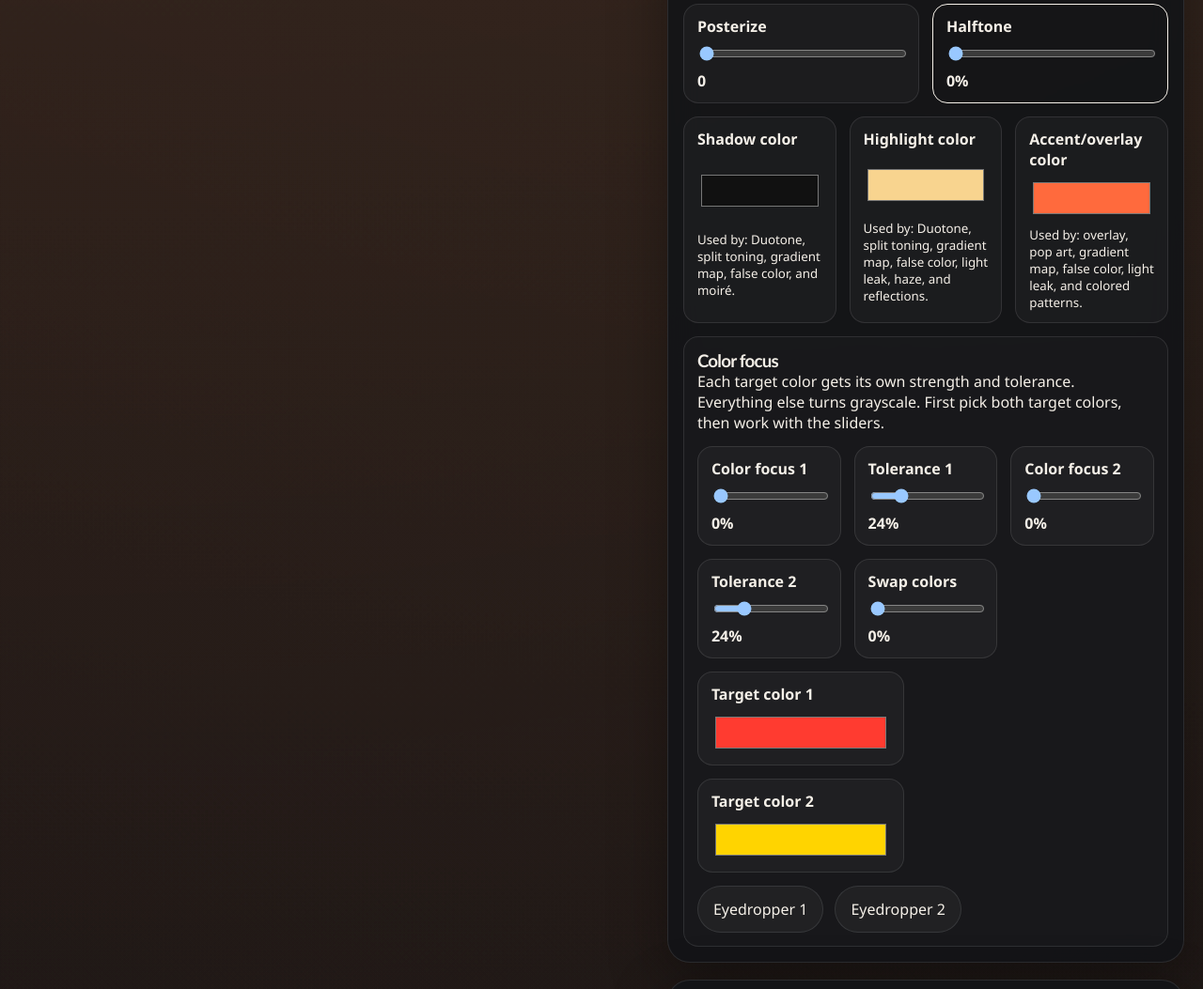
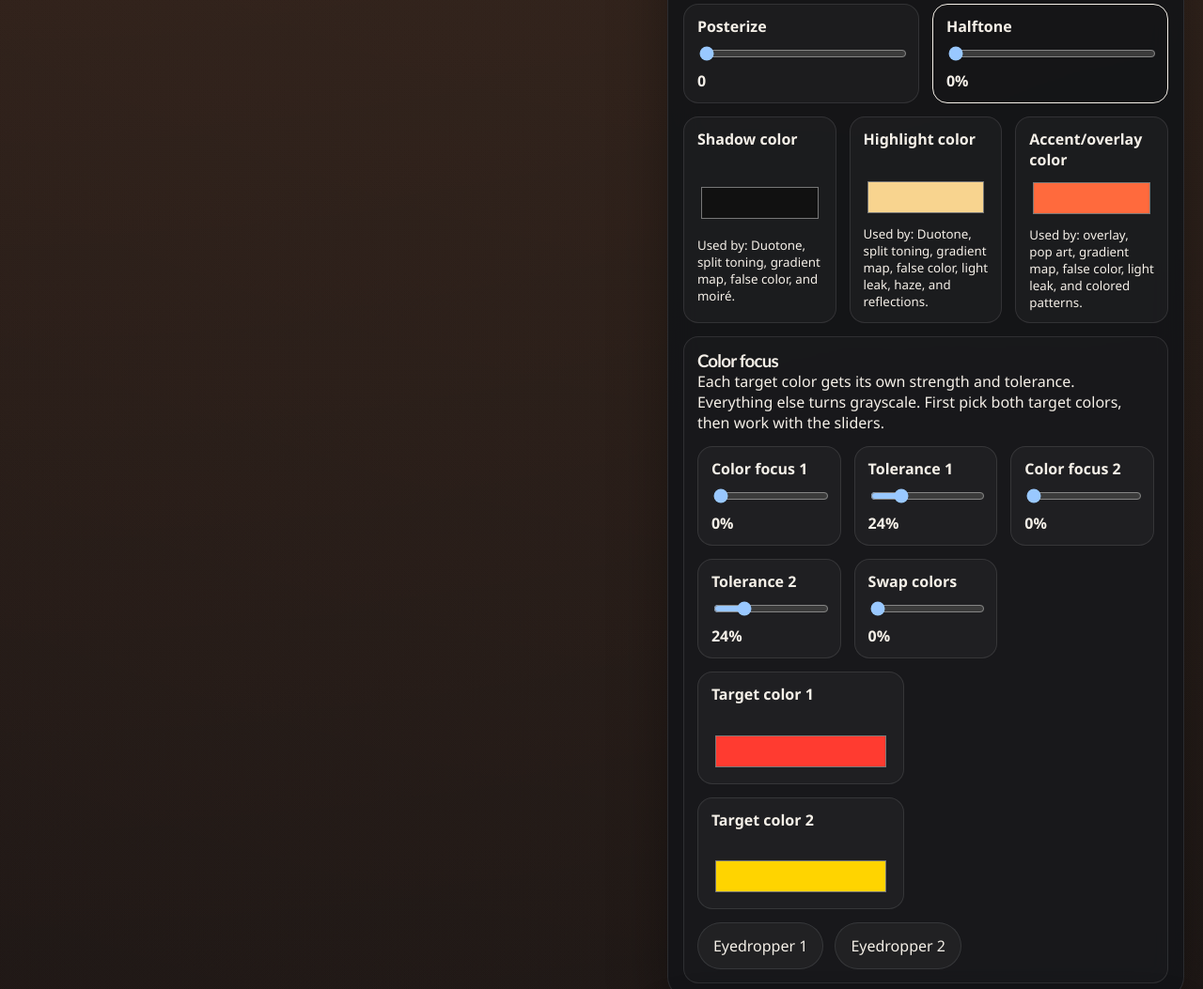
Before and after one commit to marsrakete/threadlinestudio, a website with bundled scripts: page index.html in a window 1280 px wide. Shown: the part 2560-3613 px from the top of the page at 94% size. Built offline with nearby package versions, Linux system fonts and the light colour scheme.

Commit message:
Align palette color pickers

```diff
--- a/styles.css
+++ b/styles.css
@@ -302,6 +302,10 @@ input[type="color"] { inline-size: 100%; block-size: 44px; border: 0; border-rad
   grid-template-columns: repeat(3, minmax(0, 1fr));
   gap: 14px;
   margin-top: 14px;
+}
+
+.color-inline .field > span {
+  min-height: 2.6em;
 }
 
 .focus-block {
```
